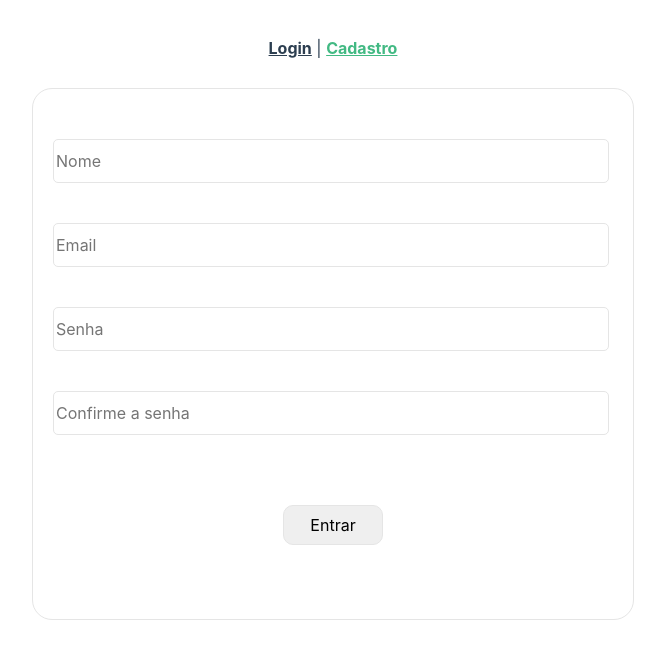
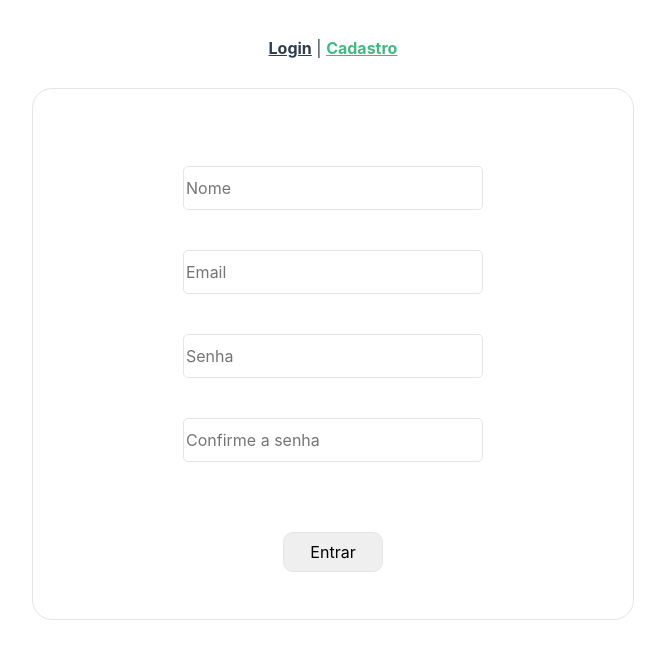
Before and after one commit to dorneles357/app-movie, a Vue app: page /register in a window 1280 px wide. Shown: the top 658 px of the page, without its empty margins (307-972 px from the left). Built offline with nearby package versions, Linux system fonts and the light colour scheme.

Commit message:
✅ Atualização Formulário de login

```diff
--- a/src/components/inputs/LoginInput.vue
+++ b/src/components/inputs/LoginInput.vue
@@ -3,17 +3,29 @@
         <div id="logo">
             <h2>MovieApp</h2>
         </div>
-        <div id="input">
-            <input type="email" name="email" id="email" placeholder="Email">
-            <input type="password" name="password" id="password" placeholder="Senha">
-        </div>
-        <button type="submit" id="btn">Entrar</button>
+        <form id="input" @submit.stop.prevent="submit">
+            <input v-model="email" type="email" name="email" id="email" placeholder="Email">
+            <input v-model="password" type="password" name="password" id="password" placeholder="Senha">
+            <button type="submit" id="btn">Entrar</button>
+        </form>
     </div>
 </template>
 
 <script>
 export default {
     name:'LoginInput',
+    data(){
+        return{
+                email:'',
+                password:'',
+        }
+    },
+    methods:{
+        submit(){
+            const payload = {email:this.email, password: this.password};
+            console.log(payload)
+        }
+    }
 }
 </script>
 
@@ -34,6 +46,7 @@ export default {
     #input{
         display: flex;
         flex-direction: column;
+        align-items: center;
     }
 
     #input > input{
--- a/src/components/inputs/RegisterInput.vue
+++ b/src/components/inputs/RegisterInput.vue
@@ -1,18 +1,39 @@
 <template>
     <div id="box">
-        <div id="input">
-            <input type="text" name="name" id="name" placeholder="Nome">
-            <input type="email" name="email" id="email" placeholder="Email">
-            <input type="password" name="password" id="psw" placeholder="Senha">
-            <input type="password" name="conf_psw" id="conf_psw" placeholder="Confirme a senha">
-        </div>
-        <button type="submit" id="btn">Entrar</button>
+        <form id="input" @submit.stop.prevent="register">
+            <input v-model="name" type="text" name="name" id="name" placeholder="Nome">
+            <input v-model="email" type="email" name="email" id="email" placeholder="Email">
+            <input v-model="password" type="password" name="password" id="psw" placeholder="Senha">
+            <input v-model="conf_psw" type="password" name="conf_psw" id="conf_psw" placeholder="Confirme a senha">
+            <button type="submit" id="btn">Entrar</button>
+        </form>
+
     </div>
 </template>
 
 <script>
 export default {
     name: 'RegisterInput',
+    data(){
+        return{
+            name:'',
+            email:'',
+            password:'',
+            conf_psw: '',
+        }
+    },
+    methods:{
+        register(){
+            const data_resgister = {
+                name: this.name,
+                email: this.email,
+                password: this.password,
+                conf_pws: this.conf_psw
+            };
+
+            console.log(data_resgister)
+        }
+    }
 }
 </script>
 
@@ -24,17 +45,24 @@ export default {
         border-radius: 20px;
         height: 500px;
         max-width: 600px;
+
+
+        display: flex;
+        flex-direction: column;
+        align-items: center;
+        justify-content: space-evenly;
     }
     #input{
         display: flex;
         flex-direction: column;
+        align-items: center;
     }
     #input > input{
         font: var(--font-family);
         border: 1px solid var(--color-border);
         border-radius: 5px;
         margin: 20px;
-        max-width: 550px;
+        width: 100%;
         height: 40px;
     }
     #btn{
```
